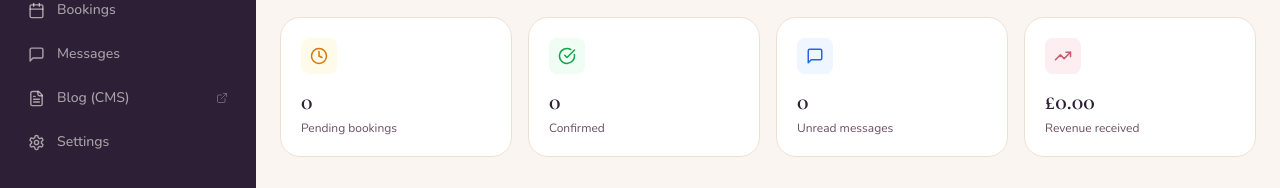
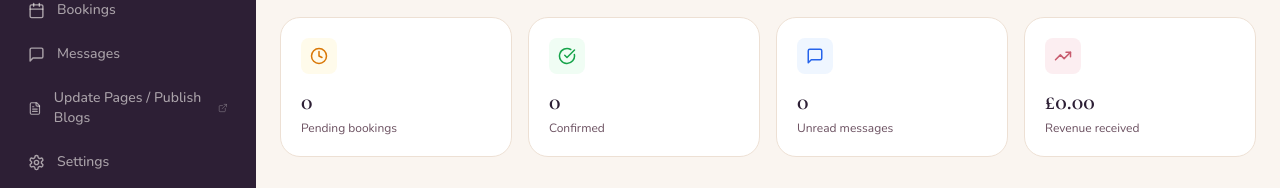
Before and after one commit to code385/soultails2, a Next.js app: page /admin/dashboard in a window 1280 px wide. Shown: the part 151-339 px from the top of the page. Built offline with nearby package versions, Linux system fonts and the light colour scheme; no server answers; the database is empty; sample sign-in values are in the browser's storage.

Commit message:
Update admin sidebar CMS link to Sanity Studio

```diff
--- a/src/app/admin/layout.tsx
+++ b/src/app/admin/layout.tsx
@@ -12,7 +12,7 @@ const navItems = [
   { href: '/admin/dashboard', label: 'Dashboard', icon: LayoutDashboard },
   { href: '/admin/bookings', label: 'Bookings', icon: Calendar },
   { href: '/admin/messages', label: 'Messages', icon: MessageSquare },
-  { href: '/admin/blog', label: 'Blog (CMS)', icon: FileText, external: true, externalHref: '/studio' },
+  { href: '/admin/blog', label: 'Update Pages / Publish Blogs', icon: FileText, external: true, externalHref: 'https://www.sanity.io/@oVp0t3aVR/studio/xlgw8cy8lka4jbeqt4ebdcm6/soultails/structure' },
   { href: '/admin/settings', label: 'Settings', icon: Settings },
 ]
 
```
